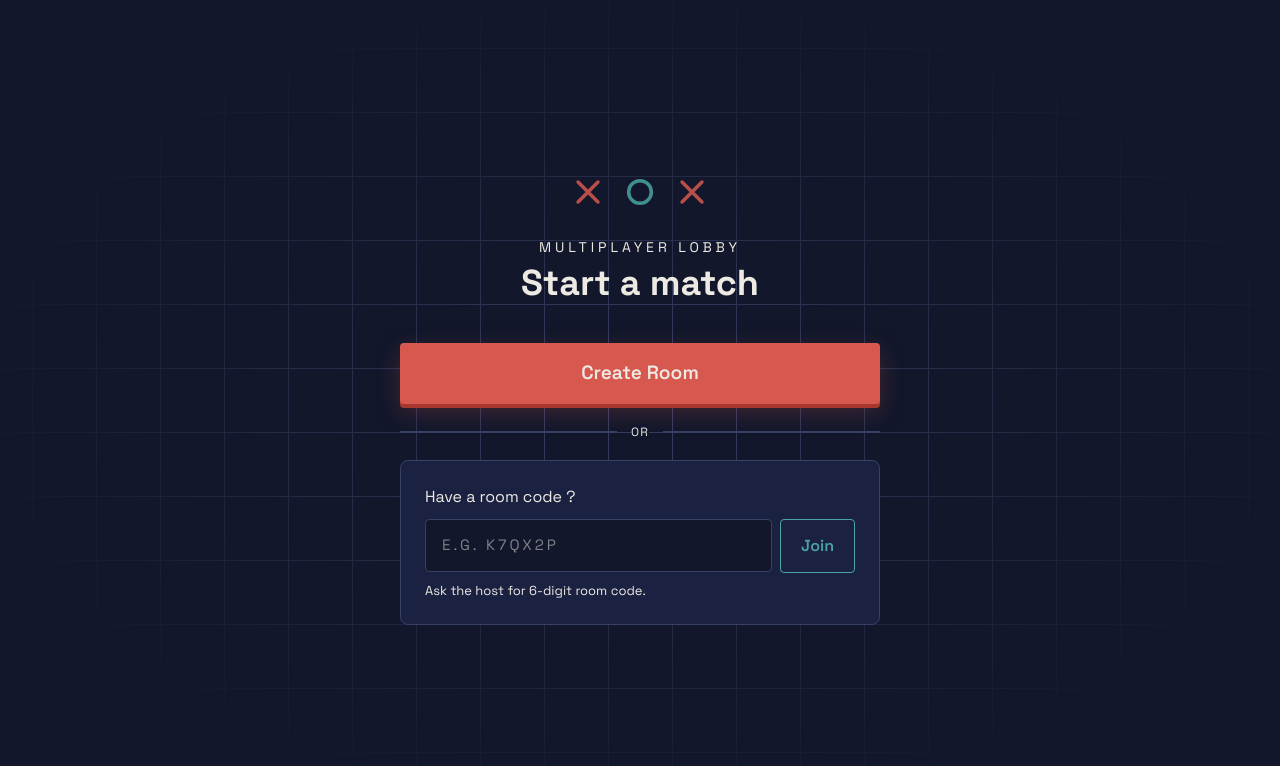
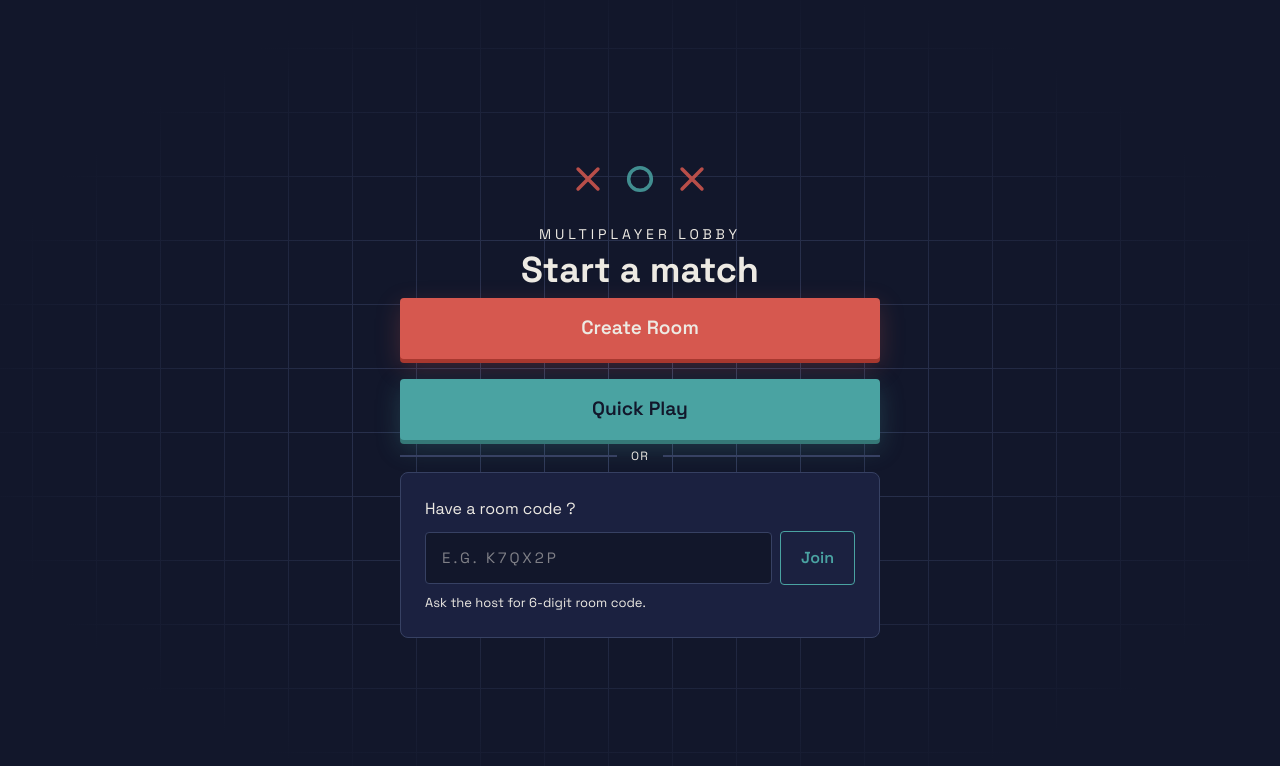
Before and after one commit to udayagupta/multiplayer-tic-tac-toe, a React (Vite) app in the folder frontend/: page / in a window 1280 px wide. Shown: the top 766 px of the page. Built offline with nearby package versions, Linux system fonts and the light colour scheme; no server answers.

Commit message:
feat: implement quick play functionality and enhance room management

```diff
--- a/frontend/src/components/GameBoard.jsx
+++ b/frontend/src/components/GameBoard.jsx
@@ -12,7 +12,7 @@ const Cell = ({ value, handleCellClick, index }) => (
 );
 
 
-const GameBoard = ({ board, currentTurn, mySymbol, status, winner, onCellClick }) => {
+const GameBoard = ({ board, currentTurn, mySymbol, status, winner, onCellClick, handleLeave }) => {
 
   return (
     <div className=''>
@@ -28,6 +28,8 @@ const GameBoard = ({ board, currentTurn, mySymbol, status, winner, onCellClick }
             </li>
           ))}
         </ul>
+
+        {/* <button onClick={handleLeave} className='mt-10 active:scale-[0.9] transition cursor-pointer px-5 py-2 rounded bg-(--x-red) text-(--ink) font-semibold'>Leave Room</button> */}
       </div>
 
     </div>
--- a/frontend/src/index.css
+++ b/frontend/src/index.css
@@ -55,6 +55,26 @@ body {
     font-weight: 600;
     font-size: 1.2rem;
 
+}
+
+.quick-play-btn {
+    background-color: var(--o-teal);
+    padding: 1rem;
+    border-radius: 4px;
+    box-shadow: 0 4px 0 #357877, 0 8px 24px rgba(74, 163, 162, 0.25);
+    transition: 300ms;
+    font-weight: 600;
+    font-size: 1.2rem;
+    color: var(--ink);
+}
+
+.quick-play-btn:hover {
+    cursor: pointer;
+}
+
+.quick-play-btn:active {
+    transform: translateY(2px);
+    box-shadow: 0 2px 0 #357877, 0 4px 16px rgba(74, 163, 162, 0.25);
 }
 
 .mark-row {
--- a/frontend/src/pages/GamePage.jsx
+++ b/frontend/src/pages/GamePage.jsx
@@ -30,6 +30,10 @@ const GamePage = () => {
     console.log(cellIndex, "is clicked")
     socket.emit("make_move", { roomCode, cellIndex });
   };
+
+  // const handleLeave = () => {
+  //   socket.emit("leave_room", ({ roomCode }))
+  //  };
 
   useEffect(() => {
     socket.on("game_start", (room) => {
@@ -136,6 +140,7 @@ const GamePage = () => {
               winner={room?.winner}
               onCellClick={handleCellClick}
               gameStatus={status}
+              handleLeave={handleLeave}
             />}
 
           {(status === "won" || status === "draw" || status === "rematch_requested" || status === "declined") && (
--- a/frontend/src/pages/LobbyPage.jsx
+++ b/frontend/src/pages/LobbyPage.jsx
@@ -1,15 +1,16 @@
 import React, { useState } from 'react';
 import { useNavigate } from "react-router-dom";
 import { socket } from '../lib/socket';
-import { MarkRowExample } from '../components/Marks';
+import { MarkRowExample, Omark, Xmark } from '../components/Marks';
 
 
 const LobbyPage = () => {
   const [roomCode, setRoomCode] = useState("");
   const navigate = useNavigate();
+  const [isSearching, setIsSearching] = useState(false);
 
   const handleJoin = () => {
-    if (roomCode === "") return;
+    if (roomCode === "" || roomCode.length < 6) return;
 
     socket.off("game_start");
     socket.off("error");
@@ -19,7 +20,7 @@ const LobbyPage = () => {
     });
 
     socket.on("game_start", (room) => {
-      navigate(`/game/${roomCode}`, { state: { room }});
+      navigate(`/game/${roomCode}`, { state: { room } });
       console.log(room);
     });
 
@@ -38,9 +39,23 @@ const LobbyPage = () => {
     });
   };
 
+  const handleQuickPlay = () => {
+    setIsSearching(true);
+    socket.off("game_start");
+
+    socket.emit("find_match");
+
+    socket.on("game_start", (room) => {
+      navigate(`/game/${room.roomCode}`, { state: { room } });
+      console.log(room);
+    });
+
+  };
+
+  // const handleLeave = () => { socket.emit("leave_room") };
 
   return (
-    <div className='lobby flex flex-col justify-center p-3 bg-[#12172B] items-center h-screen'>
+    <div className={'lobby flex flex-col justify-center p-3 bg-[#12172B] items-center h-screen'}>
       <div className='lobby-content w-full max-w-[480px]'>
 
         <MarkRowExample />
@@ -51,12 +66,24 @@ const LobbyPage = () => {
         </div>
 
         <div className='flex flex-col gap-5'>
+          {isSearching && (
+            <div className='flex flex-col mt-5 gap-2 justify-between items-center'>
+              <div className="w-8 h-8 rounded-full border-[3px] border-(--line) border-t-(--o-teal) animate-spin" />
+              <p>Finding Opponent...</p>
+              <button className='cursor-pointer p-2 rounded bg-(--o-teal) text-(--ink) font-semibold border border-(--line)' onClick={() => socket.emit("cancel_match")}>Cancel</button>
+            </div>
+          )}
 
-          <button onClick={handleCreate} className='mt-10 create-room-btn text-center flex items-center justify-center gap-2'>Create Room</button>
+          {!isSearching && (
+            <div>
+              <div className='flex gap-5 flex-col'>
+                <button onClick={handleCreate} className='mt-2 create-room-btn text-center flex items-center justify-center gap-2'>Create Room</button>
+                <button onClick={handleQuickPlay} className=' quick-play-btn text-center flex items-center justify-center gap-2'>Quick Play</button>
+              </div>
 
-          <div className=' flex flex-row items-center gap-3.5'>
+              <div className=' flex flex-row items-center gap-3.5 my-2'>
                 <div className="line flex-1"></div>
-            <span className='text-xs bg-[#12172B] tracking-widest text-'>OR</span>
+                <span className='text-xs  tracking-widest text-'>OR</span>
                 <div className="line flex-1"></div>
               </div>
 
@@ -79,6 +106,9 @@ const LobbyPage = () => {
                 <p className='text-[13px] mt-2 hint'>Ask the host for 6-digit room code.</p>
               </div>
             </div>
+          )}
+
+        </div>
       </div>
     </div>
   )
```
Also changed, not shown: 2 other files (tests, documents, lock files or other folders). Lines whose indentation alone changed are shown as unchanged.
